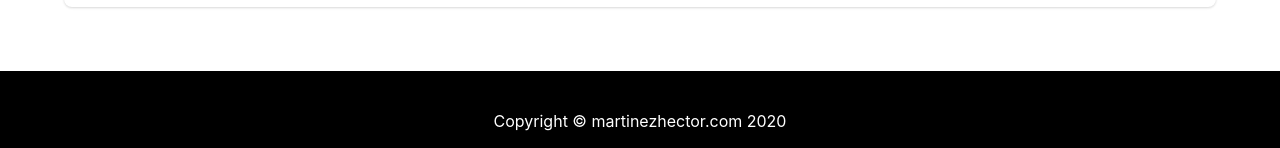
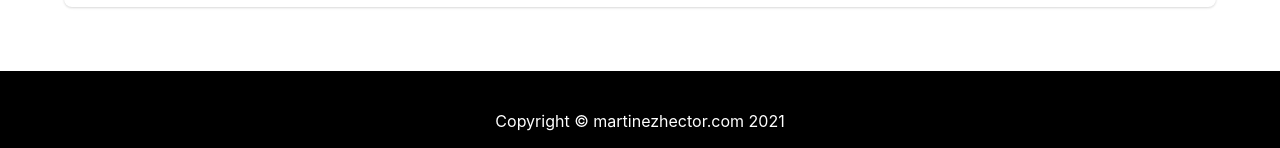
Before and after one commit to Hector-bit/Portfolio-HM, a React (Create React App) app: page / in a window 1280 px wide. Shown: the part 2497-2645 px from the top of the page. Built offline with nearby package versions, Linux system fonts and the light colour scheme.

Commit message:
changed 2020 to 2021

```diff
--- a/src/components/footer.js
+++ b/src/components/footer.js
@@ -15,7 +15,7 @@ function Footer(){
     const classes = useStyles()
     return(
         <section className={classes.footer_section}>
-            Copyright © martinezhector.com 2020
+            Copyright © martinezhector.com 2021
         </section>
     )
 }
```
